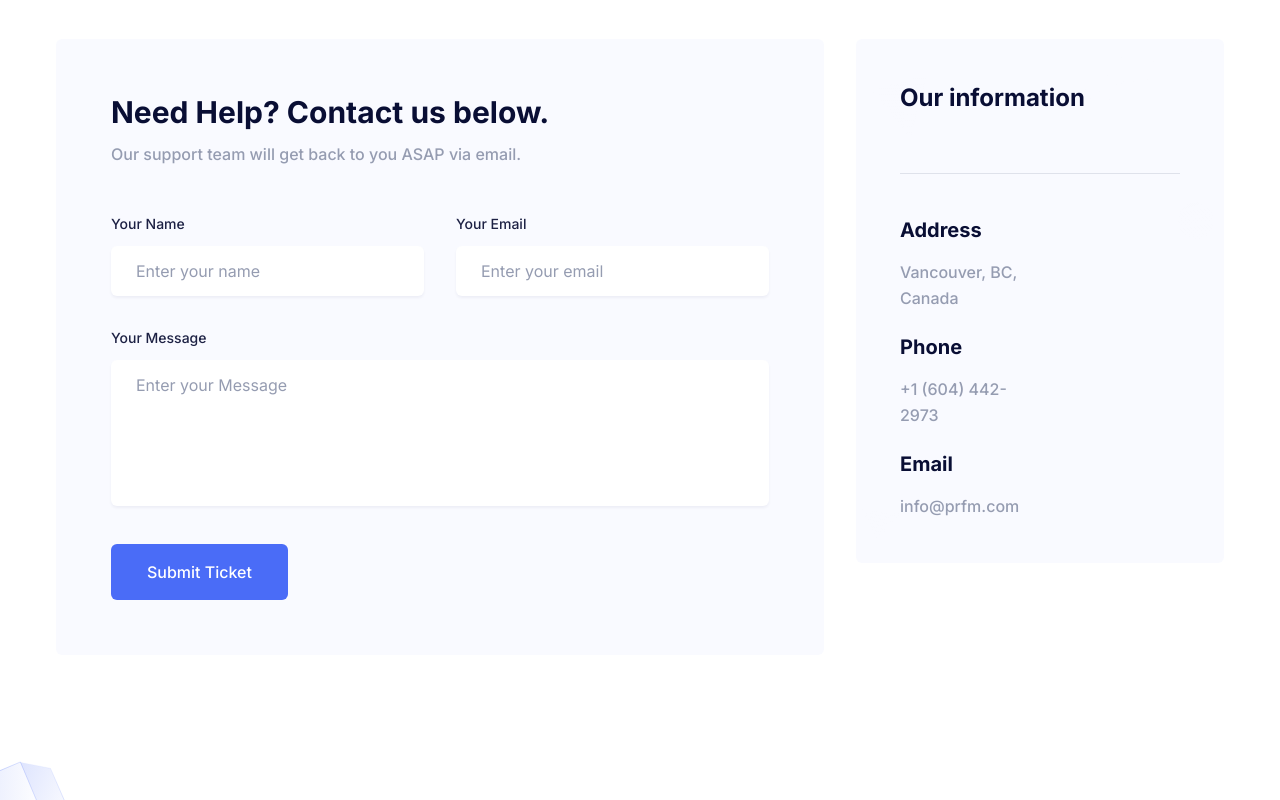
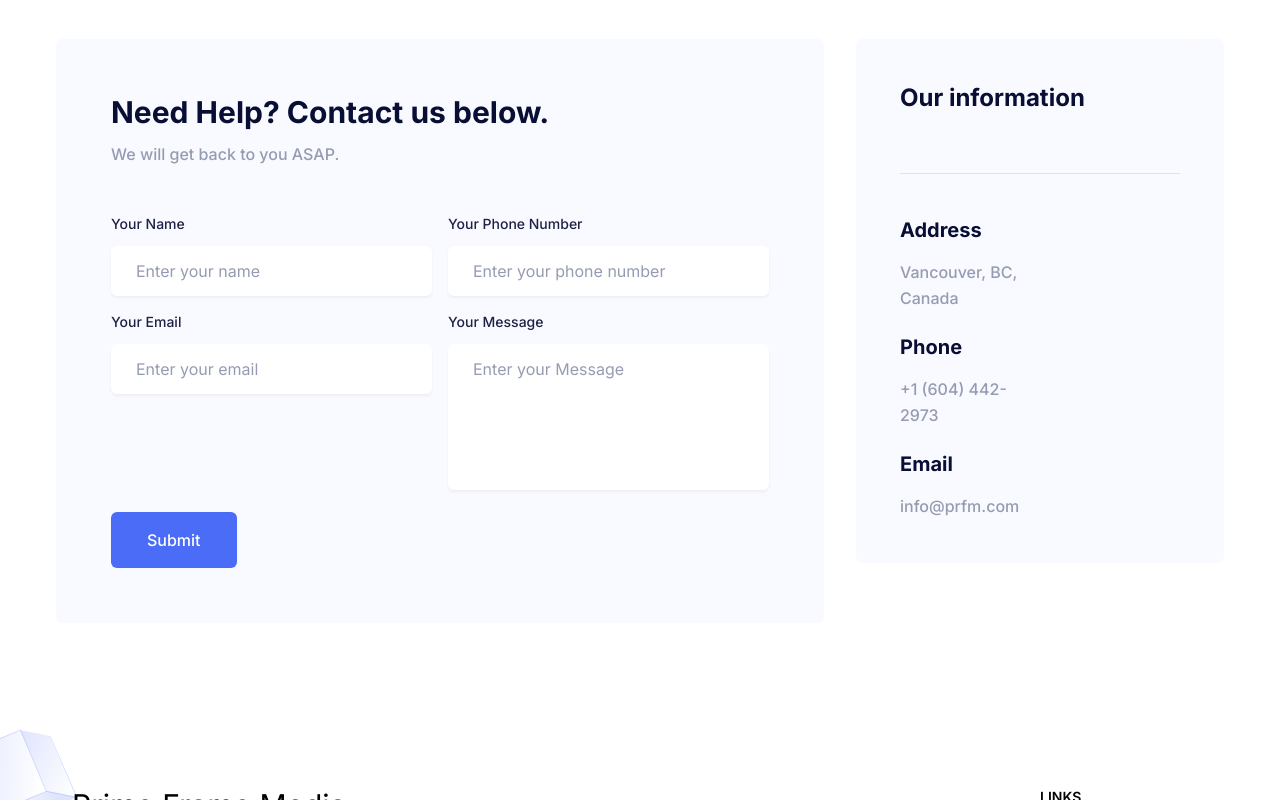
Before and after one commit to vasshorin/refav, a Next.js app: page /contact in a window 1280 px wide. Shown: the part 442-1242 px from the top of the page. Built offline with nearby package versions, Linux system fonts and the light colour scheme.

Commit message:
Add emailing features

```diff
--- a/components/Contact/index.tsx
+++ b/components/Contact/index.tsx
@@ -1,6 +1,49 @@
+"use client"
+
+import React, { useState } from 'react';
+import emailjs from 'emailjs-com';
 import NewsLatterBox from "./NewsLatterBox";
+import { EMAIL_SERVICE_ID, EMAIL_TEMPLATE_ID, EMAIL_USER_ID } from '../../config.js'; // Import your configuration
 
 const Contact = () => {
+  const [name, setName] = useState('');
+  const [email, setEmail] = useState('');
+  const [message, setMessage] = useState('');
+  const [phoneNumber, setPhoneNumber] = useState('');
+  const [contactMessage, setContactMessage] = useState('');
+  const emailServiceId = process.env.EMAIL_SERVICE_ID;
+  const emailTemplateId = process.env.EMAIL_TEMPLATE_ID;
+  const emailUserId = process.env.EMAIL_USER_ID;
+
+
+
+  const sendEmail = async (e) => {
+    e.preventDefault();
+
+    if (name === '' || email === '' || message === '' || phoneNumber === '') {
+      setContactMessage('Complete the form before sending');
+    } else {
+      try {
+        const emailData = {
+          inputName: name,
+          inputPhoneNumber: phoneNumber,
+          inputEmail: email,
+          inputMessage: message,
+        };
+
+        await emailjs.send(EMAIL_SERVICE_ID, EMAIL_TEMPLATE_ID, emailData, EMAIL_USER_ID);
+        setContactMessage('Message sent successfully');
+        setName('');
+        setEmail('');
+        setMessage('');
+        setPhoneNumber('');
+      } catch (error) {
+        console.error(error);
+        setContactMessage('Oops! Something went wrong. Please try again later.');
+      }
+    }
+  };
+
   return (
     <section id="contact" className="overflow-hidden py-16 md:py-20 lg:py-28">
       <div className="container">
@@ -8,19 +51,16 @@ const Contact = () => {
           <div className="w-full px-4 lg:w-7/12 xl:w-8/12">
             <div
               className="wow fadeInUp mb-12 rounded-md bg-primary/[3%] py-11 px-8 dark:bg-dark sm:p-[55px] lg:mb-5 lg:px-8 xl:p-[55px]"
-              data-wow-delay=".15s
-              "
+              data-wow-delay=".15s"
             >
               <h2 className="mb-3 text-2xl font-bold text-black dark:text-white sm:text-3xl lg:text-2xl xl:text-3xl">
                 Need Help? Contact us below.
               </h2>
               <p className="mb-12 text-base font-medium text-body-color">
-                Our support team will get back to you ASAP via email.
+                We will get back to you ASAP.
               </p>
-              <form>
-                <div className="-mx-4 flex flex-wrap">
-                  <div className="w-full px-4 md:w-1/2">
-                    <div className="mb-8">
+              <form onSubmit={sendEmail} className="grid grid-cols-1 md:grid-cols-2 gap-4">
+                <div>
                   <label
                     htmlFor="name"
                     className="mb-3 block text-sm font-medium text-dark dark:text-white"
@@ -30,12 +70,27 @@ const Contact = () => {
                   <input
                     type="text"
                     placeholder="Enter your name"
-                        className="w-full rounded-md border border-transparent py-3 px-6 text-base text-body-color placeholder-body-color shadow-one outline-none focus:border-primary focus-visible:shadow-none dark:bg-[#242B51] dark:shadow-signUp"
+                    value={name}
+                    onChange={(e) => setName(e.target.value)}
+                    className="w-full rounded-md border border-transparent py-3 px-6 text-base text-body-color placeholder-body-color shadow-one outline-none focus-border-primary focus-visible:shadow-none dark:bg-[#242B51] dark:shadow-signUp"
                   />
                 </div>
+                <div>
+                  <label
+                    htmlFor="phoneNumber"
+                    className="mb-3 block text-sm font-medium text-dark dark:text-white"
+                  >
+                    Your Phone Number
+                  </label>
+                  <input
+                    type="text"
+                    placeholder="Enter your phone number"
+                    value={phoneNumber}
+                    onChange={(e) => setPhoneNumber(e.target.value)}
+                    className="w-full rounded-md border border-transparent py-3 px-6 text-base text-body-color placeholder-body-color shadow-one outline-none focus-border-primary focus-visible:shadow-none dark:bg-[#242B51] dark:shadow-signUp"
+                  />
                 </div>
-                  <div className="w-full px-4 md:w-1/2">
-                    <div className="mb-8">
+                <div>
                   <label
                     htmlFor="email"
                     className="mb-3 block text-sm font-medium text-dark dark:text-white"
@@ -45,12 +100,12 @@ const Contact = () => {
                   <input
                     type="email"
                     placeholder="Enter your email"
-                        className="w-full rounded-md border border-transparent py-3 px-6 text-base text-body-color placeholder-body-color shadow-one outline-none focus:border-primary focus-visible:shadow-none dark:bg-[#242B51] dark:shadow-signUp"
+                    value={email}
+                    onChange={(e) => setEmail(e.target.value)}
+                    className="w-full rounded-md border border-transparent py-3 px-6 text-base text-body-color placeholder-body-color shadow-one outline-none focus-border-primary focus-visible:shadow-none dark:bg-[#242B51] dark:shadow-signUp"
                   />
                 </div>
-                  </div>
-                  <div className="w-full px-4">
-                    <div className="mb-8">
+                <div>
                   <label
                     htmlFor="message"
                     className="mb-3 block text-sm font-medium text-dark dark:text-white"
@@ -61,17 +116,22 @@ const Contact = () => {
                     name="message"
                     rows={5}
                     placeholder="Enter your Message"
-                        className="w-full resize-none rounded-md border border-transparent py-3 px-6 text-base text-body-color placeholder-body-color shadow-one outline-none focus:border-primary focus-visible:shadow-none dark:bg-[#242B51] dark:shadow-signUp"
+                    value={message}
+                    onChange={(e) => setMessage(e.target.value)}
+                    className="w-full resize-none rounded-md border border-transparent py-3 px-6 text-base text-body-color placeholder-body-color shadow-one outline-none focus-border-primary focus-visible:shadow-none dark:bg-[#242B51] dark:shadow-signUp"
                   ></textarea>
                 </div>
-                  </div>
-                  <div className="w-full px-4">
-                    <button className="rounded-md bg-primary py-4 px-9 text-base font-medium text-white transition duration-300 ease-in-out hover:bg-opacity-80 hover:shadow-signUp">
-                      Submit Ticket
+                <div className="col-span-2">
+                  <button className="rounded-md bg-primary py-4 px-9 text-base font-medium text-white transition duration-300 ease-in-out hover-bg-opacity-80 hover-shadow-signUp" type="submit">
+                    Submit
                   </button>
                 </div>
+              </form>
+              {contactMessage && (
+                <div className={`mt-4 text-sm ${contactMessage.includes('Oops') ? 'text-red-500' : 'text-green-500'}`}>
+                  {contactMessage}
                 </div>
-              </form>
+              )}
             </div>
           </div>
           <div className="w-full px-4 lg:w-5/12 xl:w-4/12">
--- /dev/null
+++ b/config.js
@@ -0,0 +1,4 @@
+// config.js (create this file in the root of your project)
+export const EMAIL_SERVICE_ID = 'service_6wgg87w';
+export const EMAIL_TEMPLATE_ID = 'template_73o8vub';
+export const EMAIL_USER_ID = 'XrEjk31_PXla-OnVj';
--- a/package.json
+++ b/package.json
@@ -13,6 +13,7 @@
     "@fortawesome/free-solid-svg-icons": "^6.4.0",
     "@fortawesome/react-fontawesome": "^0.2.0",
     "@next/font": "13.1.6",
+    "emailjs-com": "^3.2.0",
     "eslint": "8.33.0",
     "eslint-config-next": "13.1.6",
     "next": "13.1.6",
```
Also changed, not shown: 1 other file (tests, documents, lock files or other folders). Lines whose indentation alone changed are shown as unchanged.
